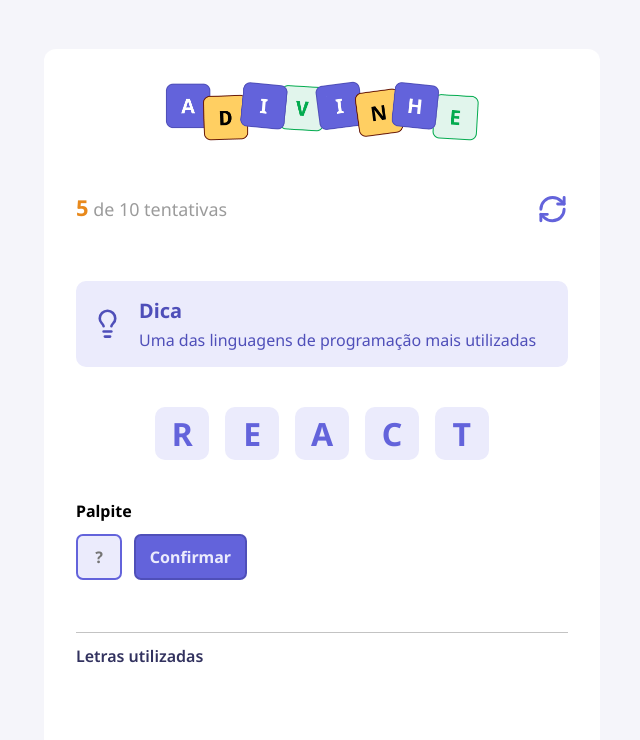
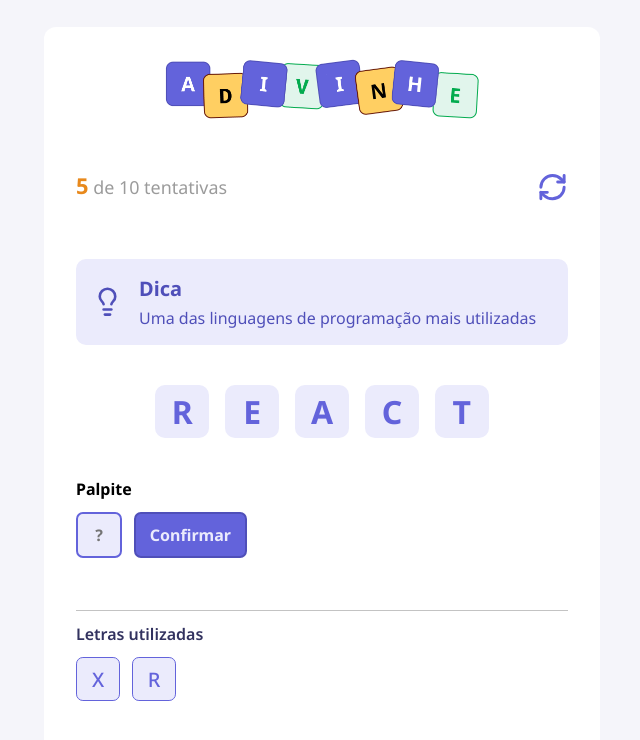
Before and after one commit to lucas072-cpu/aulas, a React (Vite) app in the folder adivinhe/: page / in a window 1280 px wide. Shown: the top 740 px of the page, without its empty margins (318-958 px from the left). Built offline with nearby package versions, Linux system fonts and the light colour scheme.

Commit message:
variações de tamanho de letra

```diff
--- a/adivinhe/src/components/Letter/index.tsx
+++ b/adivinhe/src/components/Letter/index.tsx
@@ -2,13 +2,17 @@ import styles from "./styles.module.css"
 
 type Props = {
     value?: string
+    size?: "default" | "small"
 }
 
 
 
-export function Letter({ value = "" }: Props) {
+export function Letter({ value = "", size = "default" }: Props) {
     return (
-        <div className={styles.letter}>
+        <div className={`
+            ${styles.letter}
+            ${size === "small" && styles.letterSmall}
+            `}>
             <span>{value}</span>
 
         </div>
--- a/adivinhe/src/components/Letter/styles.module.css
+++ b/adivinhe/src/components/Letter/styles.module.css
@@ -14,3 +14,13 @@
     align-items: center;
     justify-content: center;
 }
+
+.letterSmall {
+    width: 2.75rem;
+    height: 2.75rem;
+    border-radius: 0.43rem;
+
+    font-size: 1.25rem;
+    font-weight: 500;
+    border: 1px solid #6363db;
+}
--- a/adivinhe/src/components/LettersUsed/index.tsx
+++ b/adivinhe/src/components/LettersUsed/index.tsx
@@ -1,7 +1,14 @@
 import styles from "./style.module.css"
+
+import { Letter } from "../Letter"
 
 export function LetterUsed() {
     return <div className={styles.lettersUsed}>
         <h5>Letras utilizadas</h5>
+
+        <div>
+            <Letter value="X" size="small"/>
+            <Letter value="R"size="small"/>
+        </div>
     </div>
 }
--- a/adivinhe/src/components/LettersUsed/style.module.css
+++ b/adivinhe/src/components/LettersUsed/style.module.css
@@ -10,3 +10,9 @@
     font-weight: 600;
     margin: 0.75rem 0;
 }
+
+.lettersUsed > div {
+    display: flex;
+    gap: 0.75rem;
+    flex-wrap: wrap;
+}
```
